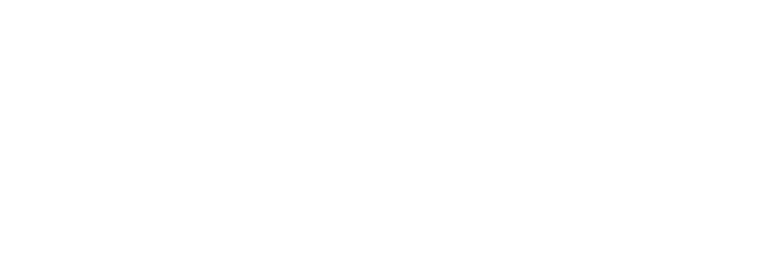
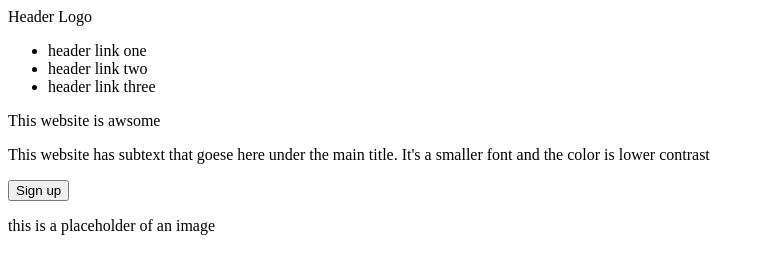
Before and after one commit to marcopintus/odin-landing-page, a plain HTML site: page index.html in a window 1280 px wide. Shown: the whole page, without its empty margins (0-765 px from the left). Drawn offline with Linux system fonts and the light colour scheme.

Commit message:
Added the first header section of the landing page in the html file

```diff
--- a/index.html
+++ b/index.html
@@ -8,6 +8,39 @@
     <link rel="stylesheet" href="style.css">
 </head>
 <body>
+    <div class="top">
+        <div class="nav-bar">
+            <div class="logo">Header Logo</div>
+            <div class="top-links">
+                <ul>
+                    <li>header link one</li>
+                    <li>header link two</li>
+                    <li>header link three</li>
+                </ul>
+            </div>
+        </div>
+        <div class="top-cont">
+            <div class="tc-left">
+                <p class="tc-main-text">This website is awsome</p>
+                <p class="tc-second-text">This website has subtext that goese here under the main title. It's a smaller font and the color is lower contrast</p>
+                <button class="tc-sing-up">Sign up</button>
+            </div>
+            <div class="tc-right">
+                <p id="tc-image-place-holder">this is a placeholder of an image</p>
+            </div>
+        </div>
+    </div>
+    <div class="top-mid">
 
+    </div>
+    <div class="bot-mid">
+
+    </div>
+    <div class="bot">
+
+    </div>
+    <div class="footer">
+
+    </div>
 </body>
 </html>
```
